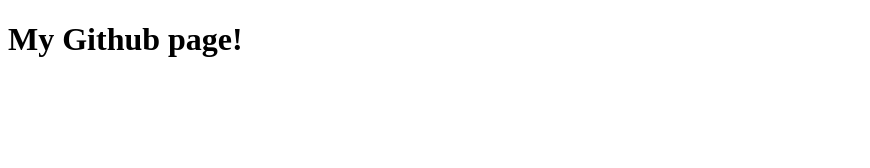
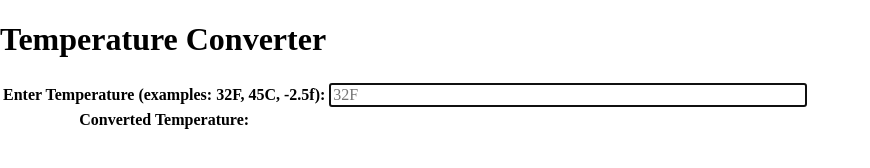
Before and after one commit to alu0100777154/temperature, a website: page public_html/index.html in a window 1280 px wide. Shown: the whole page, without its empty margins (0-870 px from the left). Drawn offline with nearby package versions, Linux system fonts and the light colour scheme.

Commit message:
Modificado index

```diff
--- a/public_html/index.html
+++ b/public_html/index.html
@@ -1,16 +1,23 @@
-<!DOCTYPE html>
-<!--
-To change this license header, choose License Headers in Project Properties.
-To change this template file, choose Tools | Templates
-and open the template in the editor.
--->
 <html>
     <head>
-        <title>Github page</title>
-        <meta charset="UTF-8">
-        <meta name="viewport" content="width=device-width, initial-scale=1.0">
+        <meta http-equiv="Content-Type" content="text/html; charset=UTF-8">
+        <title>JavaScript Temperature Converter</title>
+        <link href="normalize.css" rel="stylesheet" type="text/css">
+        <link href="global.css" rel="stylesheet" type="text/css">
+
+        <script type="text/javascript" src="temperature.js"></script>
     </head>
     <body>
-        <div><h1>My Github page!</h1></div>
+        <h1>Temperature Converter</h1>
+        <table>
+            <tr>
+                <th>Enter  Temperature (examples: 32F, 45C, -2.5f):</th>
+                <td><input id="original" autofocus onchange="calculate();" placeholder="32F" size="50"></td>
+            </tr>
+            <tr>
+                <th>Converted Temperature:</th>
+                <td><span class="output" id="converted"></span></td>
+            </tr>
+        </table>
     </body>
 </html>
```
